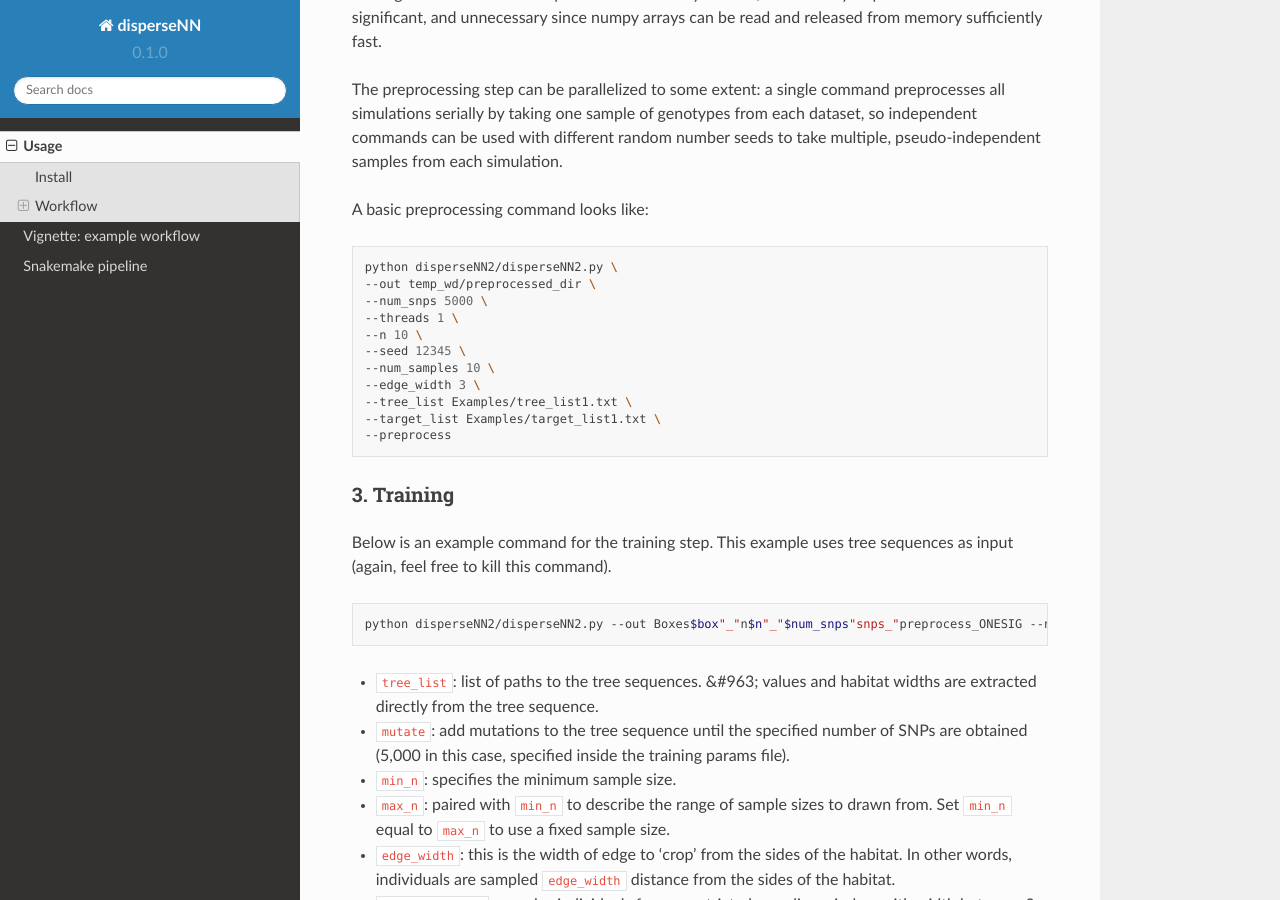
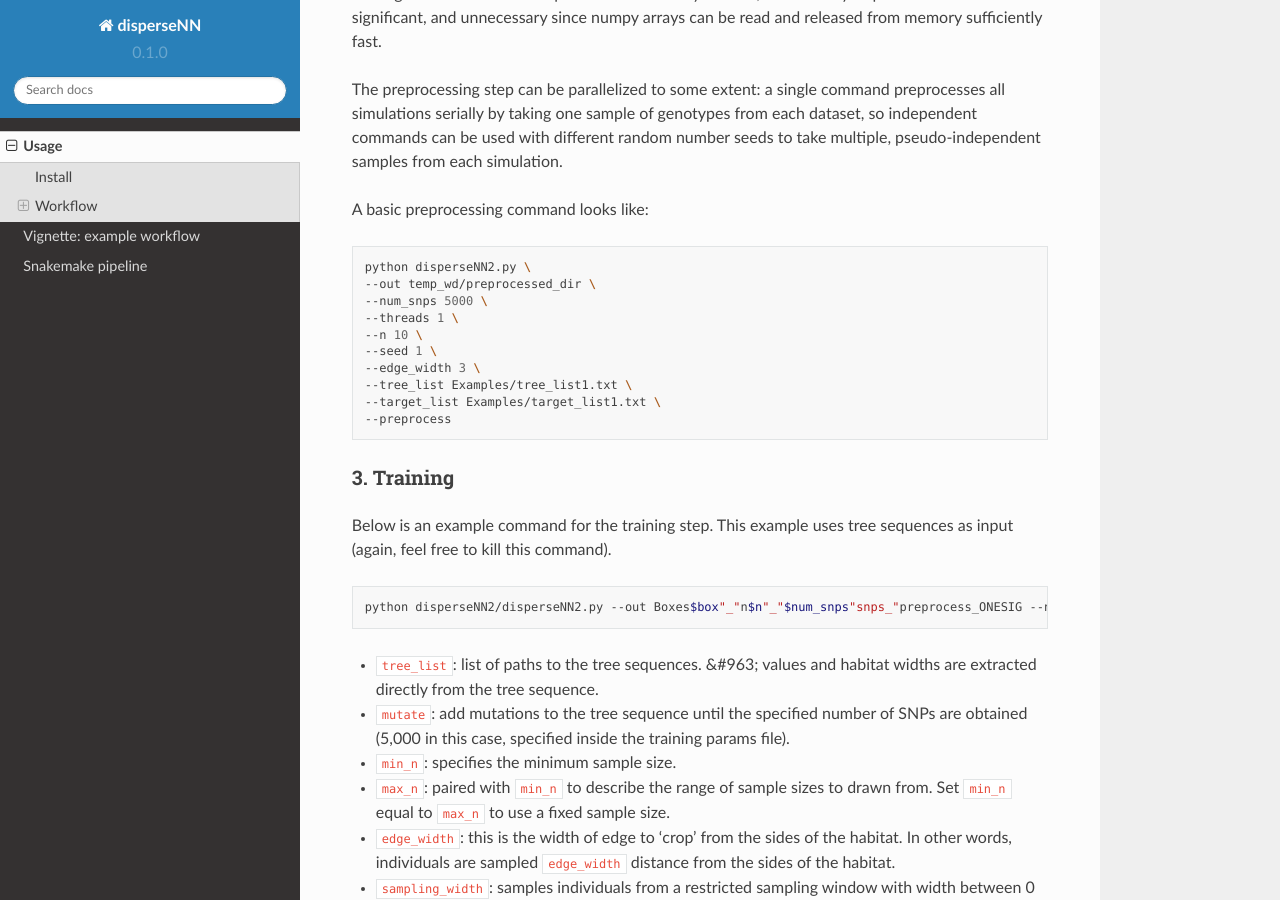
Before and after one commit to kr-colab/disperseNN2, a Sphinx documentation site: the page built from docs/source/usage.rst, in a window 1280 px wide and 900 px high, scrolled down 2514 px. Built offline with Sphinx 7.4.7 and the Read the Docs theme 2.0.0, drawn with Linux system fonts in a browser that asks for light colours.

Commit message:
preprocess working

```diff
--- a/docs/source/usage.rst
+++ b/docs/source/usage.rst
@@ -122,13 +122,12 @@ A basic preprocessing command looks like:
 
 .. code-block:: bash
 
-		python disperseNN2/disperseNN2.py \
+		python disperseNN2.py \
 		--out temp_wd/preprocessed_dir \
 		--num_snps 5000 \
 		--threads 1 \
 		--n 10 \
-		--seed 12345 \
-		--num_samples 10 \
+		--seed 1 \
 		--edge_width 3 \
 		--tree_list Examples/tree_list1.txt \
 		--target_list Examples/target_list1.txt \
```
